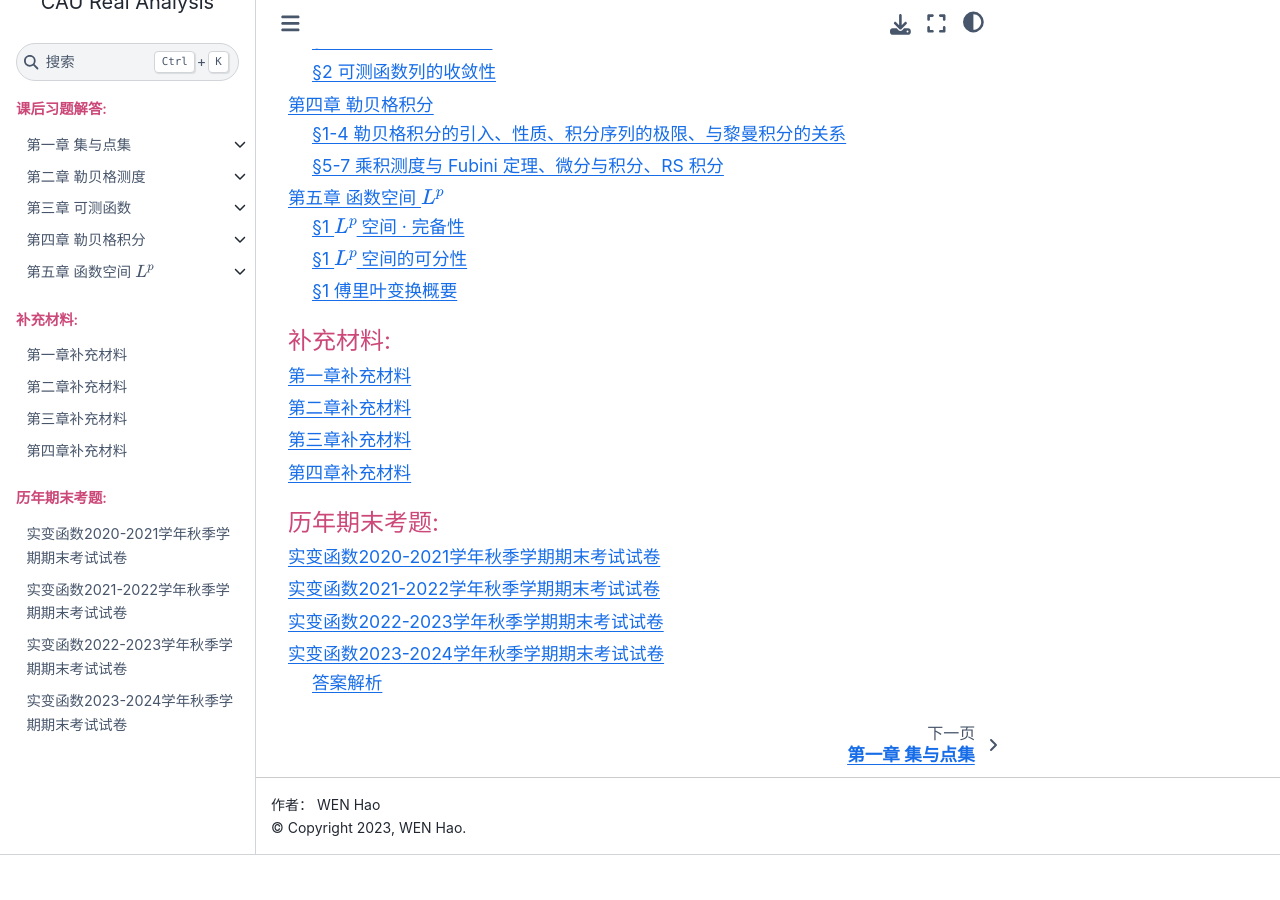
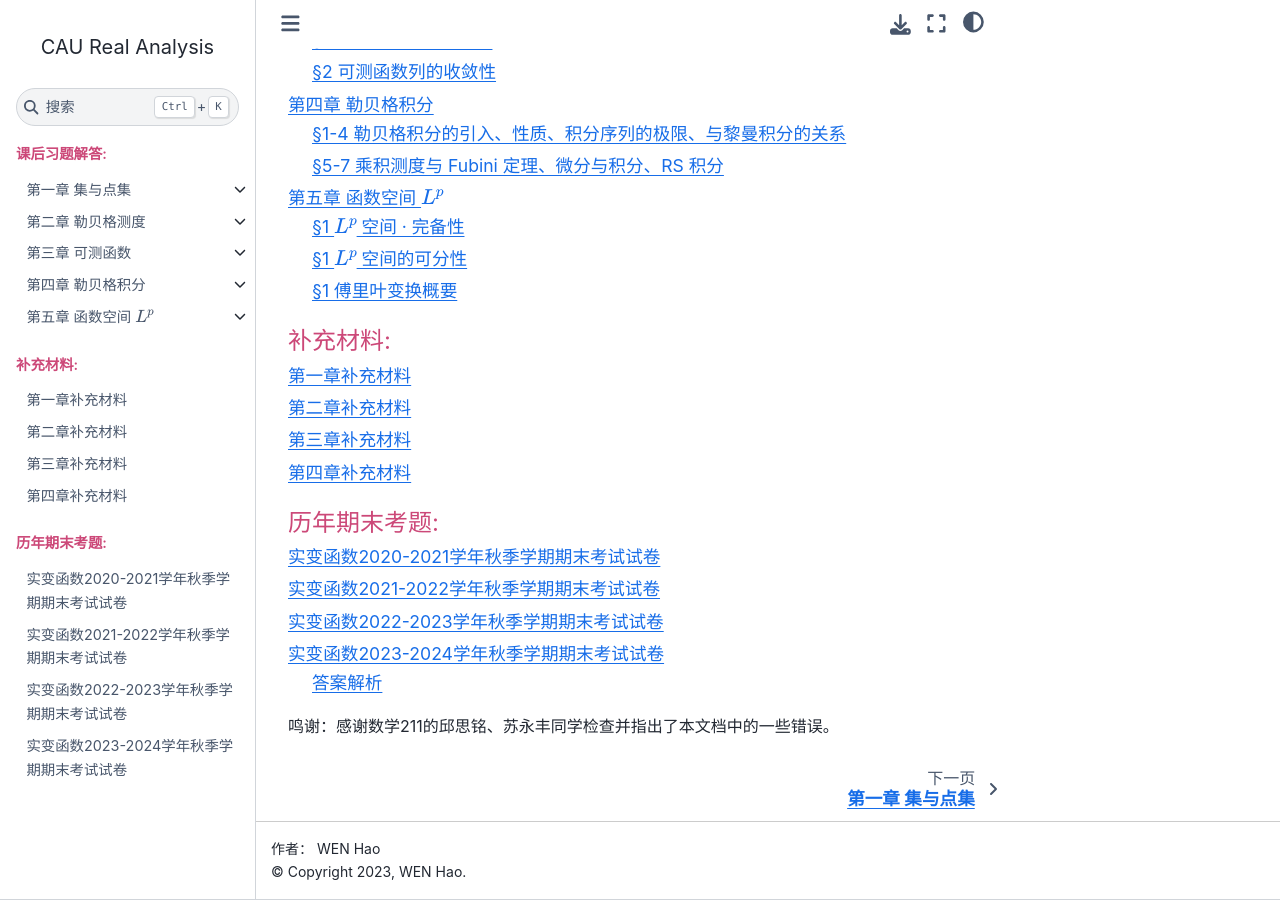
Before and after one commit to wenh06/CAU-Courses, a Sphinx documentation site: the page built from RealAnalysis/source/index.rst, in a window 1280 px wide and 900 px high, scrolled down 842 px. Built offline with Sphinx 7.4.7 and the Sphinx Book theme 1.1.4, drawn with Linux system fonts in a browser that asks for light colours; before the commit the page ends 1697 px from its top, so only the background shows below that.

Commit message:
add acknowledgments

```diff
--- a/RealAnalysis/source/index.rst
+++ b/RealAnalysis/source/index.rst
@@ -45,3 +45,5 @@
    final_exams/2021-2022
    final_exams/2022-2023
    final_exams/2023-2024
+
+鸣谢：感谢数学211的邱思铭、苏永丰同学检查并指出了本文档中的一些错误。
```
